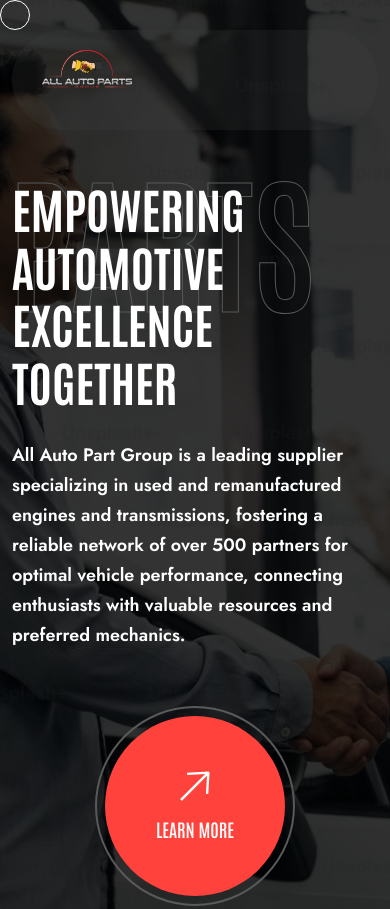
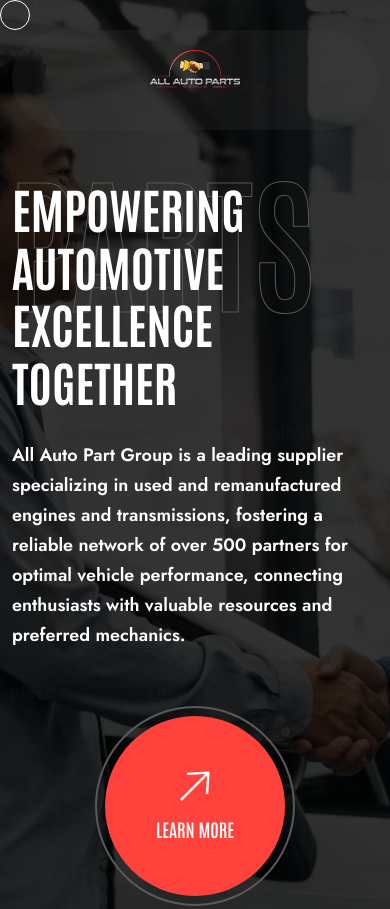
Before and after one commit to Planet01Repo/allautopartsgroup, a plain HTML site: page index.html in a window 390 px wide. Shown: the top 909 px of the page. Drawn offline with Linux system fonts and the light colour scheme.

Commit message:
Update style.css

```diff
--- a/style.css
+++ b/style.css
@@ -2776,4 +2776,7 @@ ul.footer-social li a i {
     .custom-width-mobile-logo{
         width: 50% !important;
     }
-}
+    .header-logo{
+        float: none !important;
+    }
+}
```
